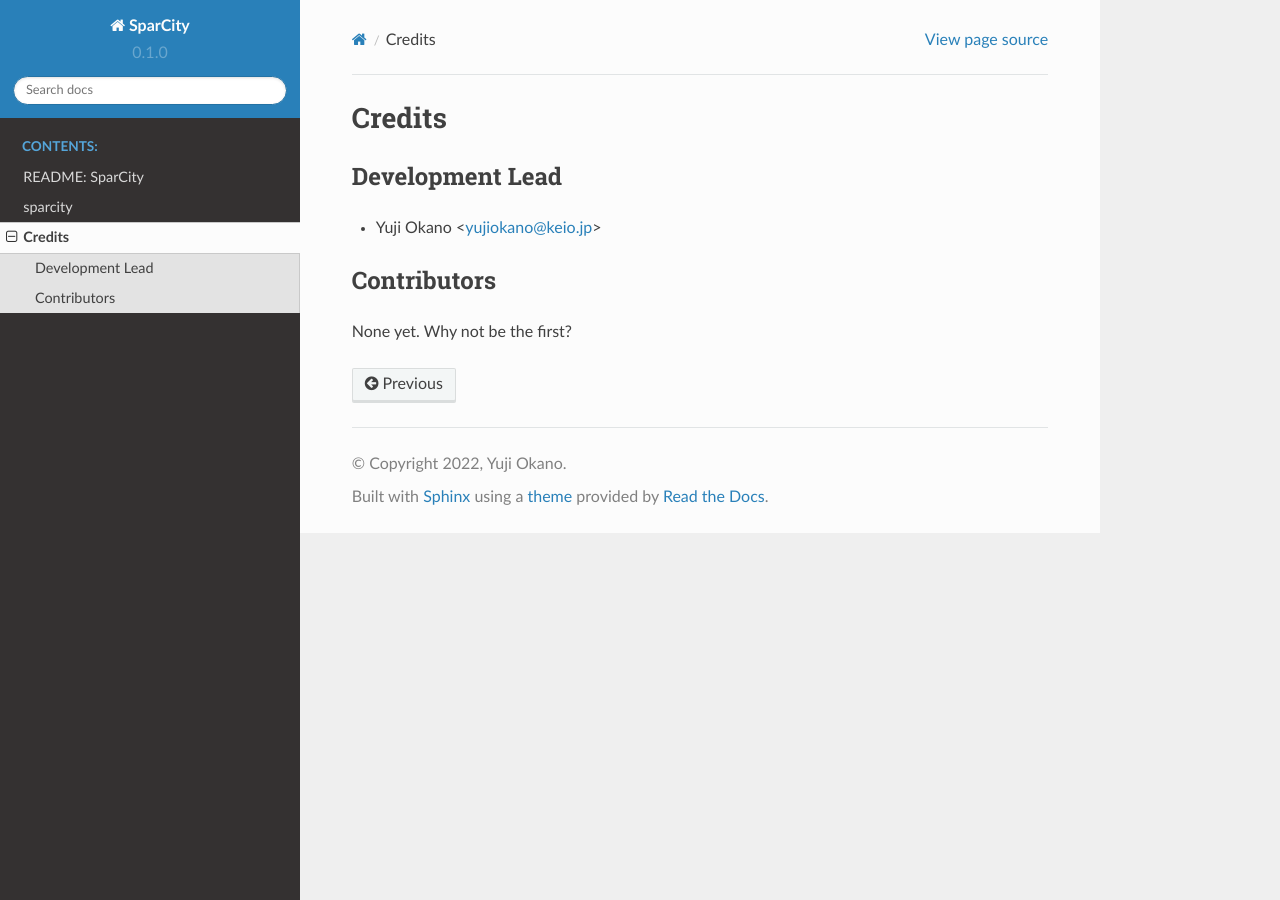
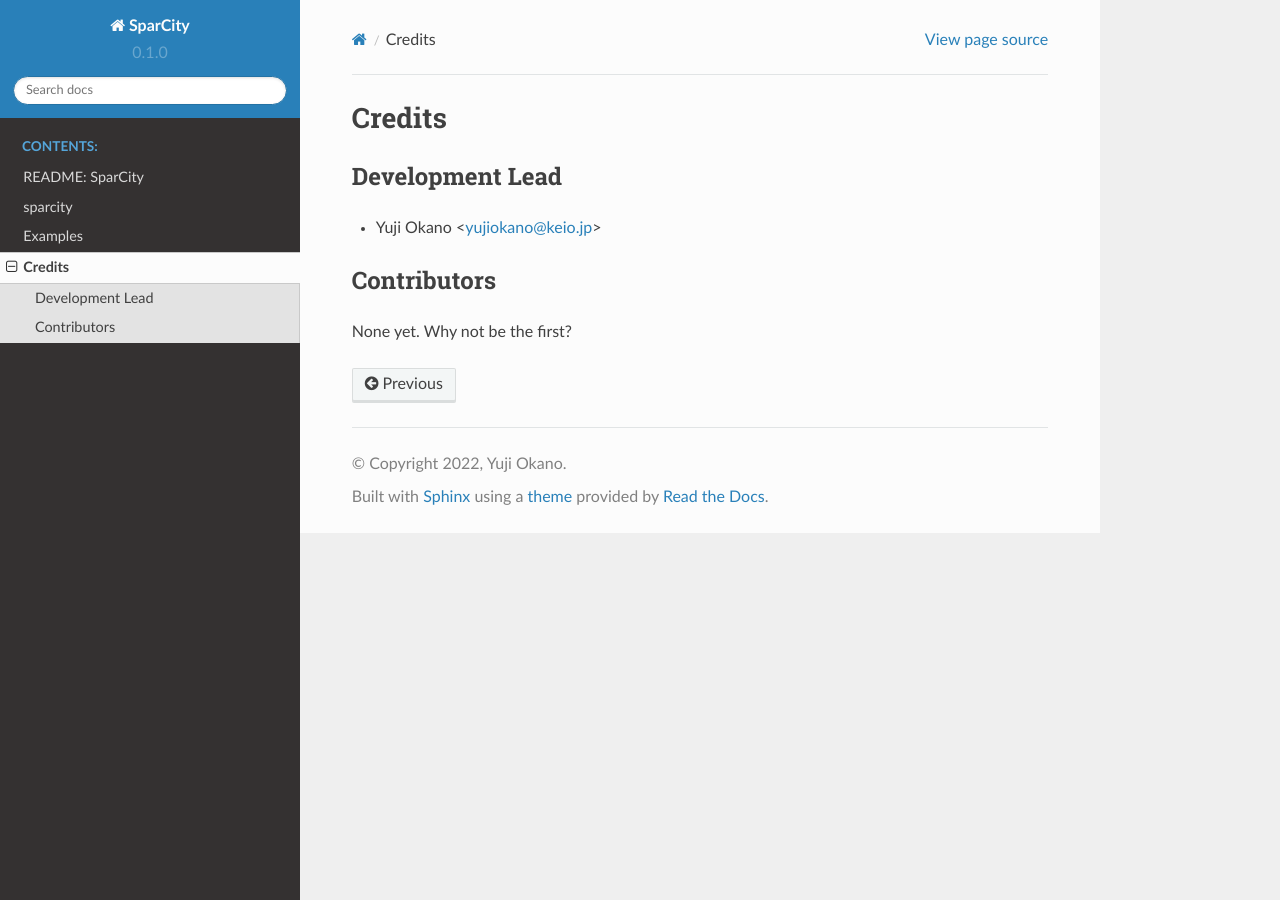
Before and after one commit to yo-aka-gene/SparCity, a Sphinx documentation site: the page built from docs/authors.rst, in a window 1280 px wide. Built offline with Sphinx 7.4.7 and the Read the Docs theme 2.0.0, drawn with Linux system fonts in a browser that asks for light colours.

Commit message:
:recycle::books: add examples

```diff
--- a/docs/conf.py
+++ b/docs/conf.py
@@ -21,7 +21,7 @@ release = sparcity.__version__
 # -- General configuration ---------------------------------------------------
 # https://www.sphinx-doc.org/en/master/usage/configuration.html#general-configuration
 
-extensions = ['sphinx.ext.autodoc']
+extensions = ['sphinx.ext.autodoc', 'nbsphinx', 'sphinx_gallery.load_style']
 
 templates_path = ['_templates']
 exclude_patterns = ['_build', 'Thumbs.db', '.DS_Store']
--- a/docs/index.rst
+++ b/docs/index.rst
@@ -12,6 +12,7 @@ Welcome to sparcity's documentation!
 
    readme
    modules
+   examples
    authors
 
 
```
Also changed, not shown: docs/examples.rst (added, +7 -0 lines).
